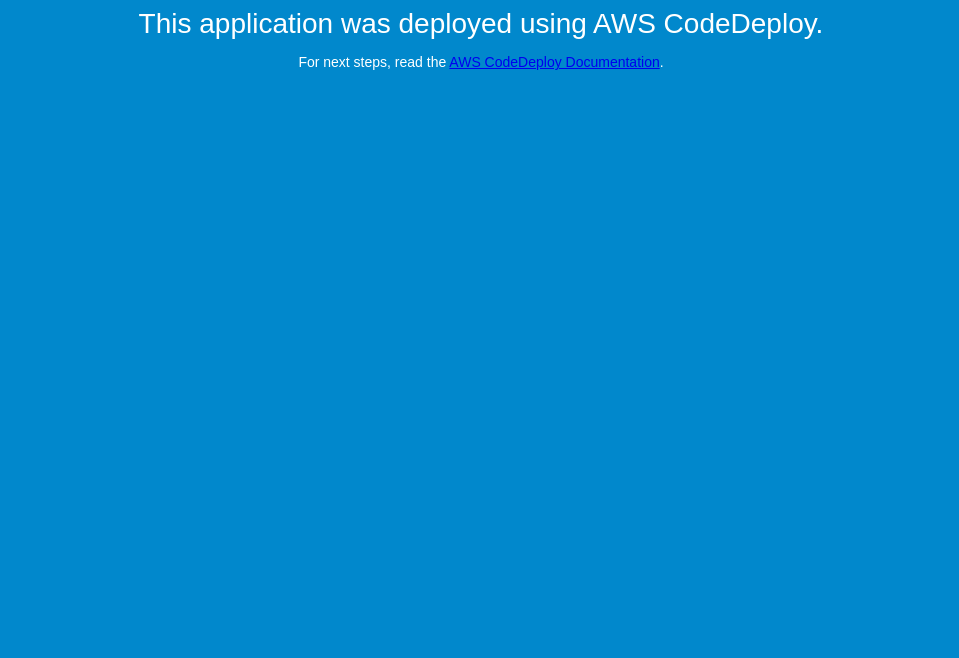
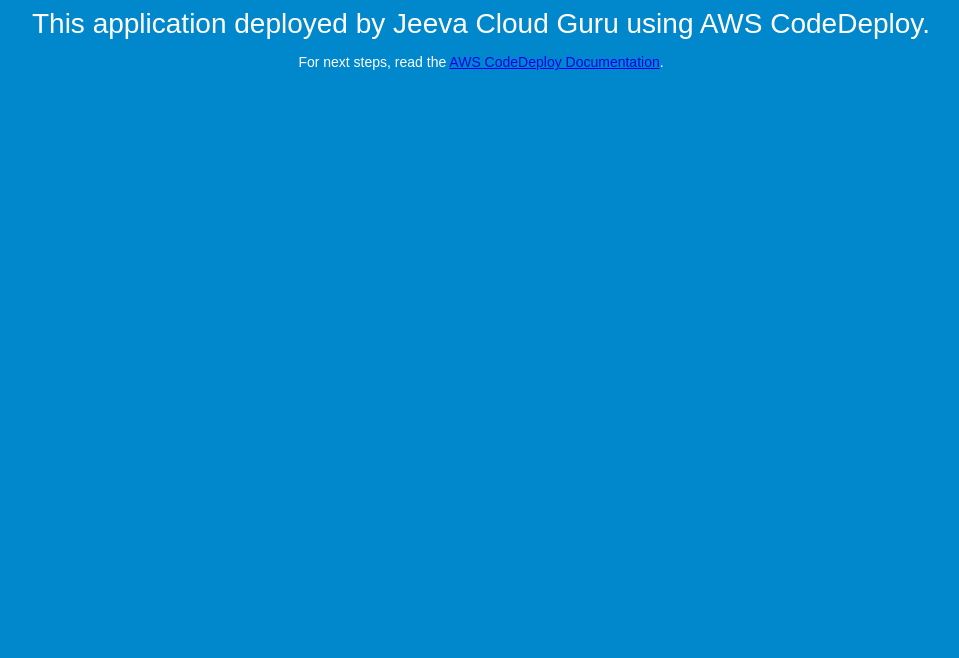
Before and after one commit to jeevag05111989/CodeDeployGitHubDemo, a plain HTML site: page index.html in a window 1280 px wide. Shown: the part 142-800 px from the top of the page, without its empty margins (159-1118 px from the left). Drawn offline with Linux system fonts and the light colour scheme.

Commit message:
Index.html changed

```diff
--- a/index.html
+++ b/index.html
@@ -27,7 +27,7 @@
 <body>
   <div align="center">
     <h1>Congratulations</h1>
-    <h2>This application was deployed using AWS CodeDeploy.</h2>
+    <h2>This application deployed by Jeeva Cloud Guru using AWS CodeDeploy.</h2>
     <p>For next steps, read the <a href="http://aws.amazon.com/documentation/codedeploy">AWS CodeDeploy Documentation</a>.</p>
   </div>
 </body>
```
